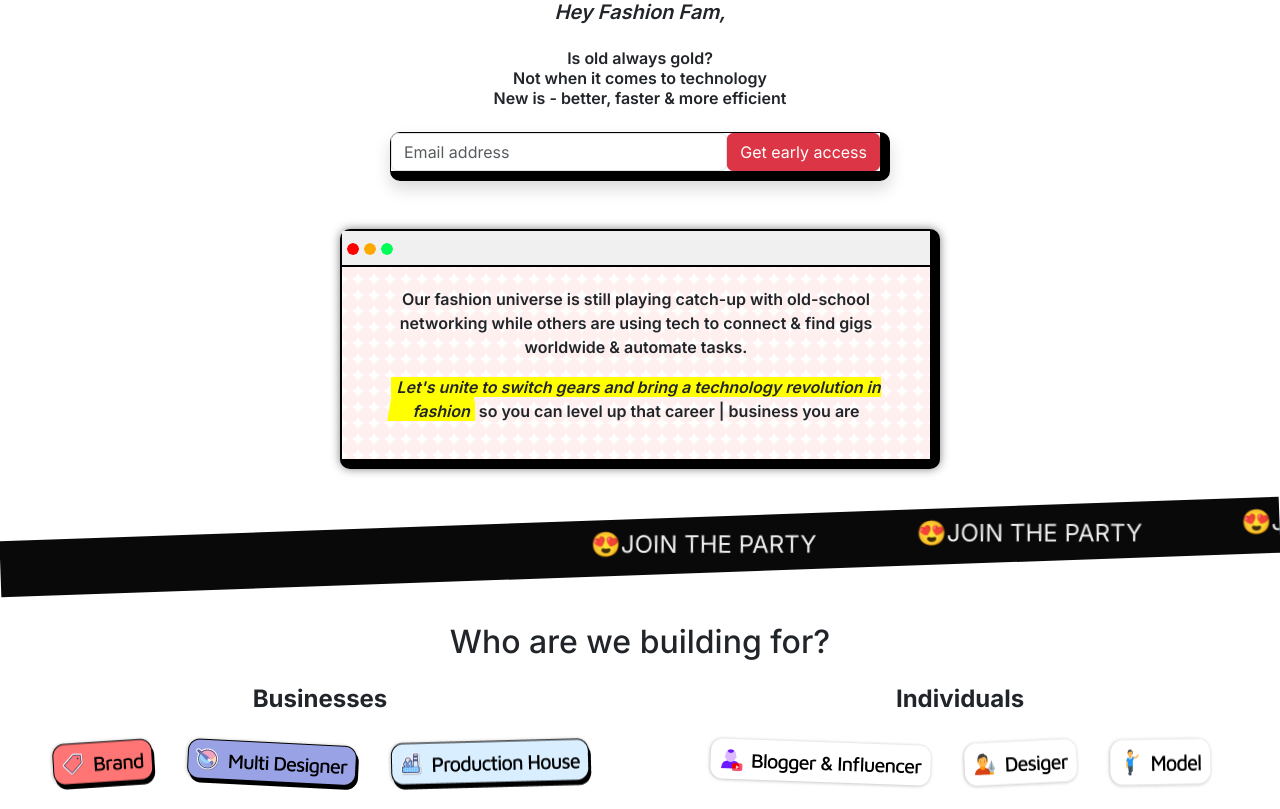
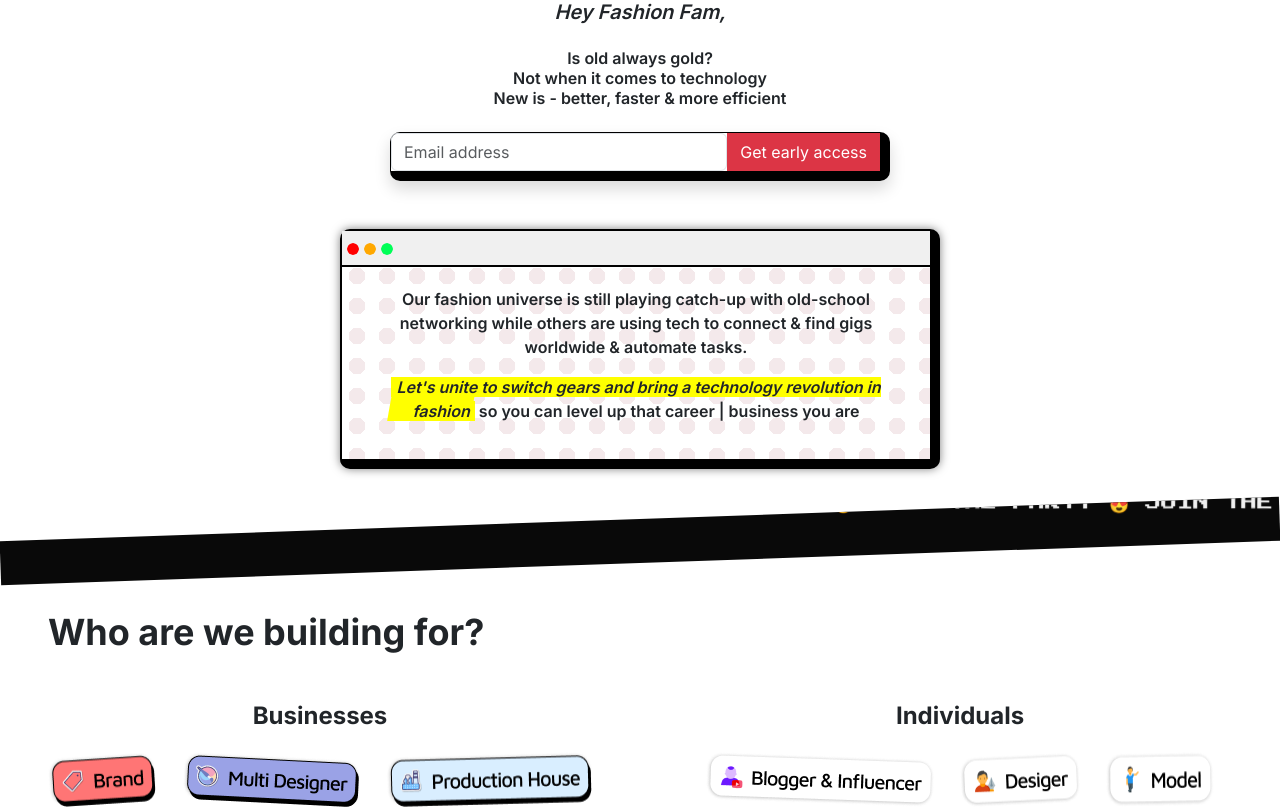
Before and after one commit to hysteriya/devil-works, a React (Create React App) app: page / in a window 1280 px wide. Shown: the part 300-1109 px from the top of the page. Built offline with nearby package versions, Linux system fonts and the light colour scheme.

Commit message:
adjust marquee

```diff
--- a/public/index.html
+++ b/public/index.html
@@ -28,6 +28,7 @@
     <link rel="preconnect" href="https://fonts.googleapis.com">
     <link rel="preconnect" href="https://fonts.gstatic.com" crossorigin>
     <link href="https://fonts.googleapis.com/css2?family=Inter:wght@100..900&display=swap" rel="stylesheet">
+    <link href="https://fonts.googleapis.com/css2?family=Press+Start+2P&display=swap" rel="stylesheet">
   </head>
   <body>
     <noscript>You need to enable JavaScript to run this app.</noscript>
--- a/src/BuildingForSection.css
+++ b/src/BuildingForSection.css
@@ -4,6 +4,7 @@
   }
 
   .building-for h2 {
+    text-align: left;
     font-family: 'Inter', sans-serif;
     font-size: 36px;
     font-weight: bold;
--- a/src/BuildingForSection.js
+++ b/src/BuildingForSection.js
@@ -27,11 +27,9 @@ import ind11 from './img/ind/stylist.png';
 
 const BuildingForSection = () => {
   return (
-    <div className="text-center my-5">
-      <div className='text-left'>
-      <h2 className="font-weight-bold">Who are we building for?</h2>
-      </div>
-      <div className="d-flex justify-content-around mt-4">
+    <div className="building-for text-center my-5">
+      <h2 className="mx-5 my-6 font-weight-bold">Who are we building for?</h2>
+      <div className="d-flex justify-content-around mt-5">
         <div className="businesses">
           <h3 className="font-weight-bold">Businesses</h3>
           <div className="d-flex flex-wrap justify-content-center">
--- a/src/Main.css
+++ b/src/Main.css
@@ -34,7 +34,7 @@
 }
 
 .email-button {
-  padding: 10px 20px;
+  border-radius: 0;
 }
 
 body {
--- a/src/Main.js
+++ b/src/Main.js
@@ -20,7 +20,7 @@ const Main = () => {
         </div>
         <div className="email-form d-flex justify-content-center align-items-center shadow p-0 mb-3 mt-4">
           <input type="email" placeholder="Email address" className="form-control mr-2" />
-          <button className="btn btn-danger">Get early access</button>
+          <button className="email-button btn btn-danger">Get early access</button>
         </div>
         <div className='mt-5'>
         <RectangleComponent />
--- a/src/MarqueeSection.css
+++ b/src/MarqueeSection.css
@@ -12,8 +12,13 @@
 }
 
 .marquee p {
+  font-family: 'Press Start 2P', cursive;
+  font-size: 16px;
+  font-weight: 400;
+  line-height: 20px;
+  text-align: left;
+  white-space: nowrap;
   display: inline-block;
-  font-size: 24px; /* Adjust the font size as needed */
   margin: 0;
   padding: 0 50px;
   transform: rotate(2deg); /* Counter-tilt the text */
--- a/src/MarqueeSection.js
+++ b/src/MarqueeSection.js
@@ -5,15 +5,10 @@ const MarqueeSection = () => {
   return (
     <div className="marquee-container">
       <div className="marquee">
-       {/* <p>JOIN THE PARTY  */}
-        <p>😍JOIN THE PARTY</p>
-        <p>😍JOIN THE PARTY</p>
-        <p>😍JOIN THE PARTY</p>
-        <p>😍JOIN THE PARTY</p>
-        <p>😍JOIN THE PARTY</p>
-        <p>😍JOIN THE PARTY</p>
-        <p>😍JOIN THE PARTY</p>
-        {/* 😍JOIN THE PARTY 😍JOIN THE PARTY 😍JOIN THE PARTY 😍JOIN THE PARTY 😍JOIN THE PARTY 😍JOIN THE PARTY 😍JOIN THE PARTY 😍</p>  */}
+        <p>
+        JOIN THE PARTY 😍 JOIN THE PARTY 😍 JOIN THE PARTY 😍 JOIN THE PARTY 😍 JOIN THE PARTY 😍 JOIN THE PARTY 😍 JOIN THE PARTY 😍 JOIN THE PARTY 😍
+        </p>
+
       </div>
     </div>
   );
--- a/src/RectangleComponent.css
+++ b/src/RectangleComponent.css
@@ -3,8 +3,8 @@
   max-width: 600px;
   margin: 20px auto;
   background-color: white;
-  background-image: url('./img/ellipsePink.png'); /* Add background image */
-  background-repeat: repeat;
+  background-image: radial-gradient(circle, rgb(244, 233, 235) 40%, transparent 20%);
+  background-size: 30px 30px;
   border: 2px solid black; /* Black borders */
   border-bottom: 10px solid black;
   border-right: 10px solid black;
```
